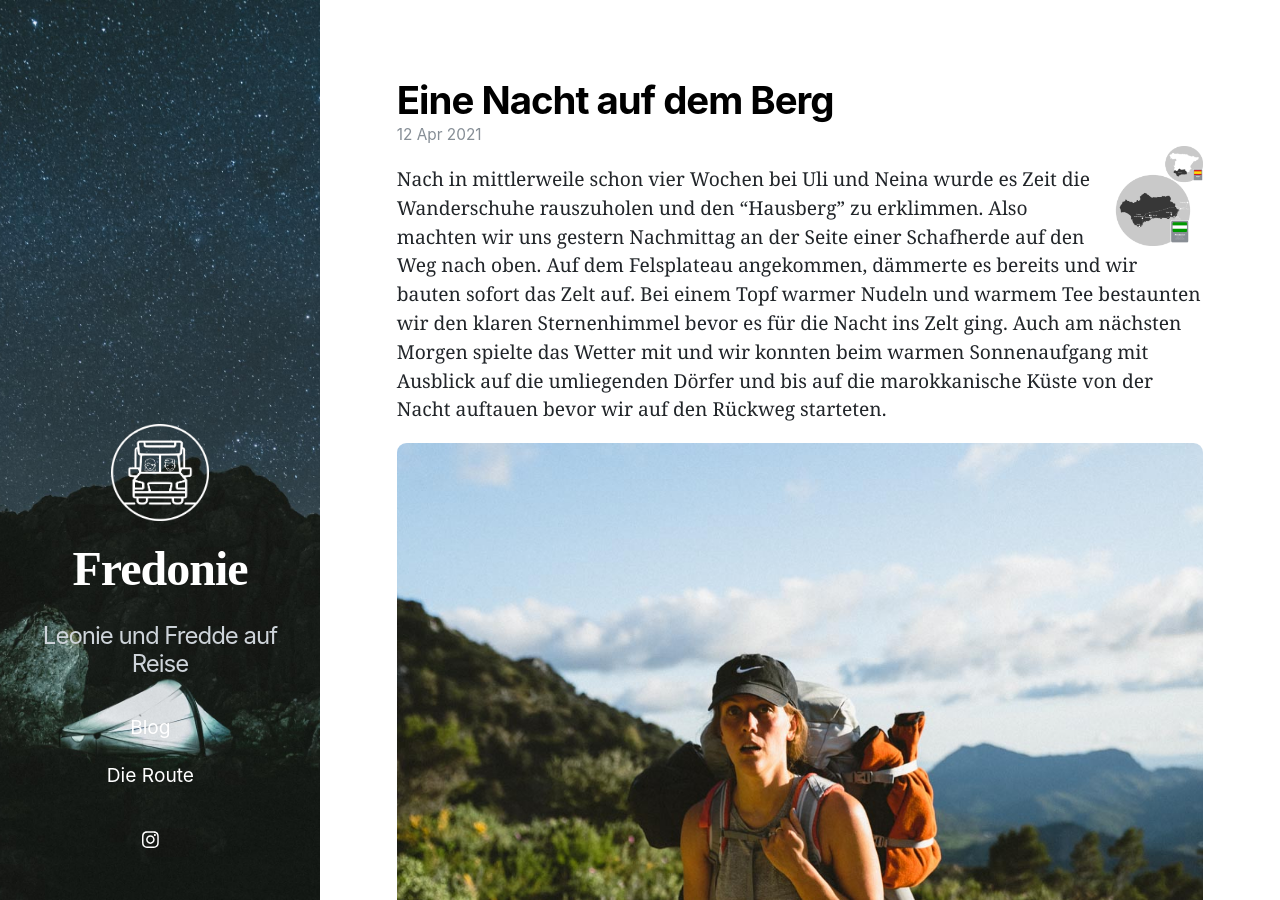
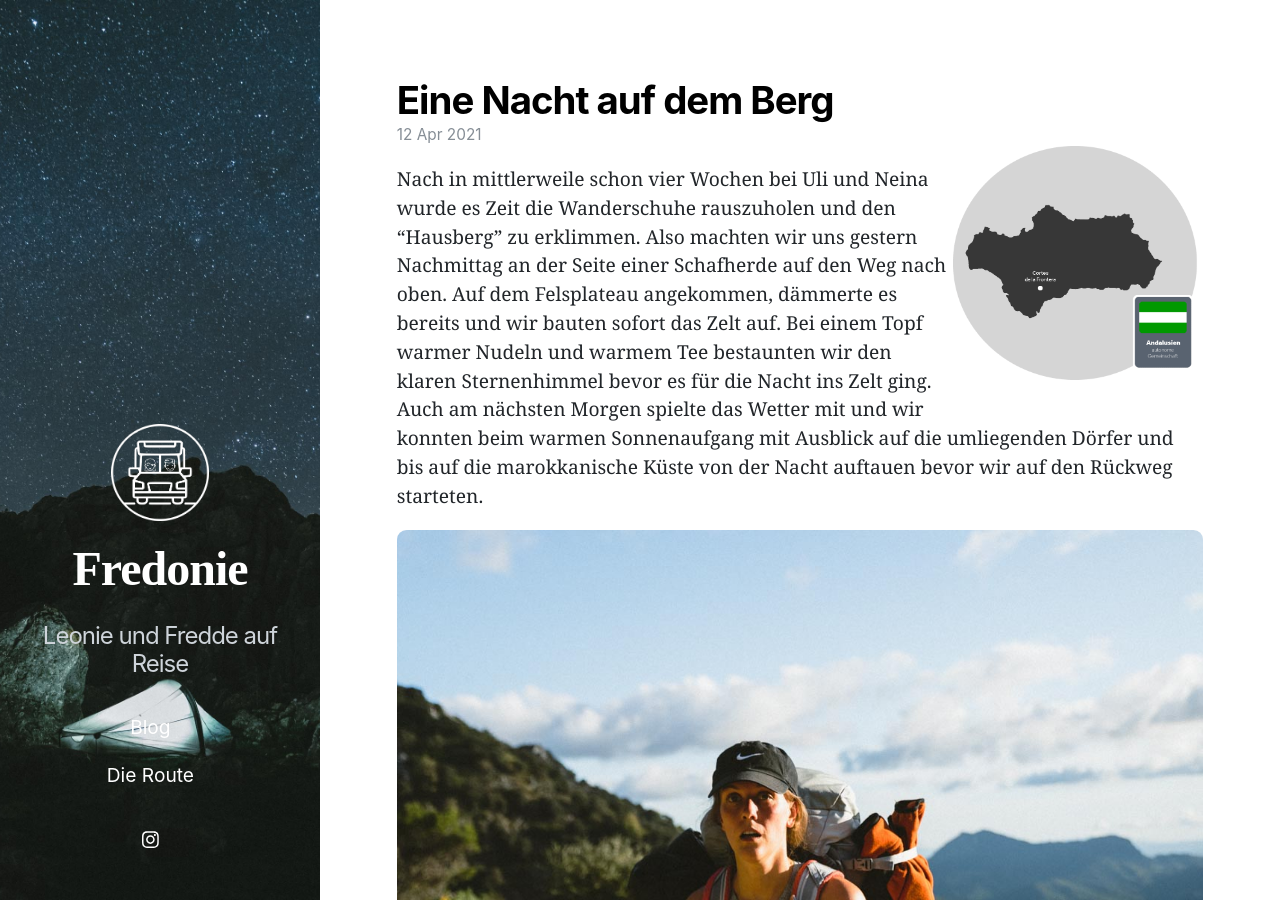
Before and after one commit to fschreib/fredonie, a Jekyll site: the page built from _posts/2021-04-12-EineNachtAufDemBerg.markdown, in a window 1280 px wide and 900 px high. Built offline with Jekyll 4.4.1, drawn with Linux system fonts in a browser that asks for light colours; nearby versions of some CDN libraries.

Commit message:
initial commit

```diff
--- a/_posts/2021-04-12-EineNachtAufDemBerg.markdown
+++ b/_posts/2021-04-12-EineNachtAufDemBerg.markdown
@@ -4,9 +4,10 @@ title:  "Eine Nacht auf dem Berg"
 date:   2021-04-12 12:00:00 +0200
 permalink: /blog/EineNachtAufDemBerg
 ---
-<div style="float:right; width:100px; height:100px;">
-<img src="../assets/route/route1.png">
-</div>Nach in mittlerweile schon vier Wochen bei Uli und Neina wurde es Zeit die Wanderschuhe rauszuholen und den "Hausberg" zu erklimmen. Also machten wir uns gestern Nachmittag an der Seite einer Schafherde auf den Weg nach oben. Auf dem Felsplateau angekommen, dämmerte es bereits und wir bauten sofort das Zelt auf. Bei einem Topf warmer Nudeln und warmem Tee bestaunten wir den klaren Sternenhimmel bevor es für die Nacht ins Zelt ging. Auch am nächsten Morgen spielte das Wetter mit und wir konnten beim warmen Sonnenaufgang mit Ausblick auf die umliegenden Dörfer und bis auf die marokkanische Küste von der Nacht auftauen bevor wir auf den Rückweg starteten.
+<div style="float:right; width:250px; height:250px;">
+<img src="../assets/images/EineNachtAufDemBerg/map.png">
+</div>
+Nach in mittlerweile schon vier Wochen bei Uli und Neina wurde es Zeit die Wanderschuhe rauszuholen und den "Hausberg" zu erklimmen. Also machten wir uns gestern Nachmittag an der Seite einer Schafherde auf den Weg nach oben. Auf dem Felsplateau angekommen, dämmerte es bereits und wir bauten sofort das Zelt auf. Bei einem Topf warmer Nudeln und warmem Tee bestaunten wir den klaren Sternenhimmel bevor es für die Nacht ins Zelt ging. Auch am nächsten Morgen spielte das Wetter mit und wir konnten beim warmen Sonnenaufgang mit Ausblick auf die umliegenden Dörfer und bis auf die marokkanische Küste von der Nacht auftauen bevor wir auf den Rückweg starteten.
 
 ![](../assets/images/EineNachtAufDemBerg/1.jpg)
 ![](../assets/images/EineNachtAufDemBerg/2.jpg)
```
Also changed, not shown: assets/images/EineNachtAufDemBerg/map.png (added), 1 other file.
